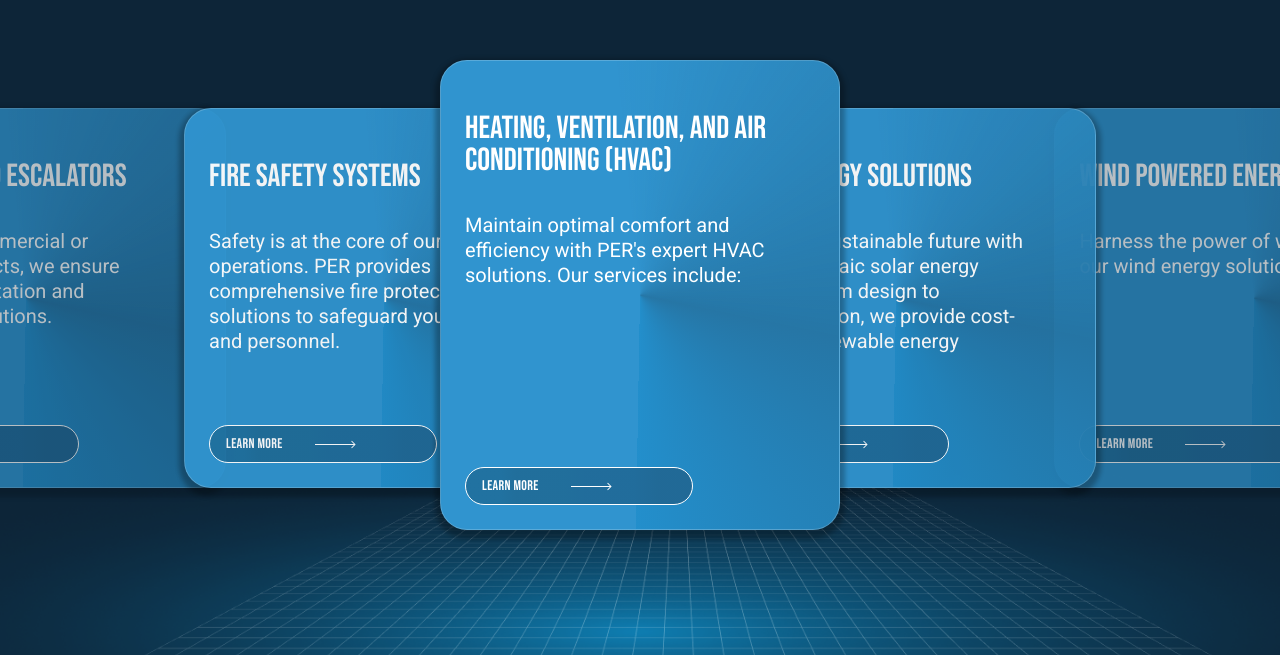
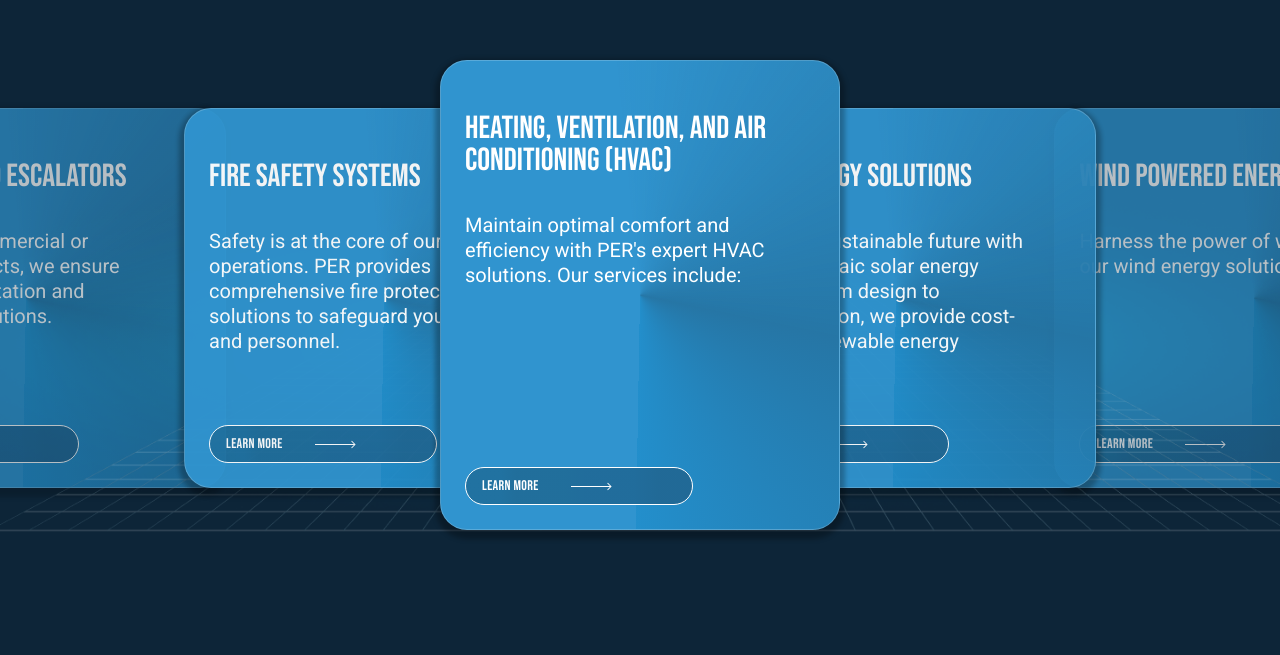
Before and after one commit to ajabbar17/photon, a Next.js app: page / in a window 1280 px wide. Shown: the part 1495-2150 px from the top of the page. Built offline with nearby package versions, Linux system fonts and the light colour scheme.

Commit message:
image responsiveness

```diff
--- a/src/app/components/Alt4.jsx
+++ b/src/app/components/Alt4.jsx
@@ -153,7 +153,7 @@ const Alt4 = ({ active: initialActive = 0 }) => {
         </div>
       </div>
 
-      <div className="absolute bottom-20 md:bottom-28 3xl:bottom-64">
+      <div className="absolute bottom-[30vh] img1 md:bottom-28 3xl:bottom-64">
         <Image
           src="/grid.png"
           alt="background grid"
@@ -164,7 +164,7 @@ const Alt4 = ({ active: initialActive = 0 }) => {
           priority
           />
       </div>
-      <div className="absolute bottom-16  md:bottom-8 3xl:bottom-36">
+      <div className="absolute bottom-[25vh] img1  md:bottom-8 3xl:bottom-36">
         <Image
           src="/circle.png"
           alt="background circle"
--- a/src/app/globals.css
+++ b/src/app/globals.css
@@ -186,3 +186,13 @@ background: linear-gradient(340deg, rgb(2, 78, 116) 1%, rgba(0,42,66,1) 46%);
     bottom: 15rem;
   }
 }
+@media (min-width: 390px) {
+  .img1 {
+    bottom: 34vh !important;
+  }
+}
+@media (min-width: 400px) {
+  .img1 {
+    bottom: 40vh !important;
+  }
+}
```
